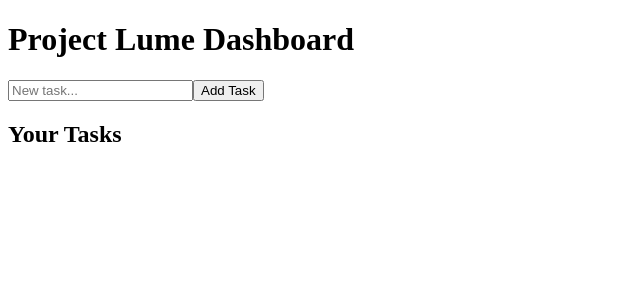
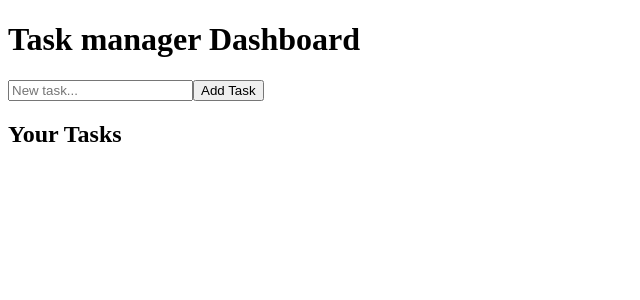
Before and after one commit to ryanmakau560-debug/team-task-manager, a React (Vite) app in the folder src/: page /login in a window 1280 px wide. Both pictures are taken after a click on the button "Log In". Shown: the top 300 px of the page, without its empty margins (0-640 px from the left). Built offline with nearby package versions, Linux system fonts and the light colour scheme.

Commit message:
Update Dashboard.jsx

```diff
--- a/src/src/pages/Dashboard.jsx
+++ b/src/src/pages/Dashboard.jsx
@@ -3,7 +3,7 @@ import TaskForm from '../components/TaskForm';
 export default function Dashboard() {
   return (
     <div>
-      <h1>Project Lume Dashboard</h1>
+      <h1>Task manager Dashboard</h1>
       <TaskForm />
       <h2>Your Tasks</h2>
       {/* You will add the TaskList component here later */}
```
